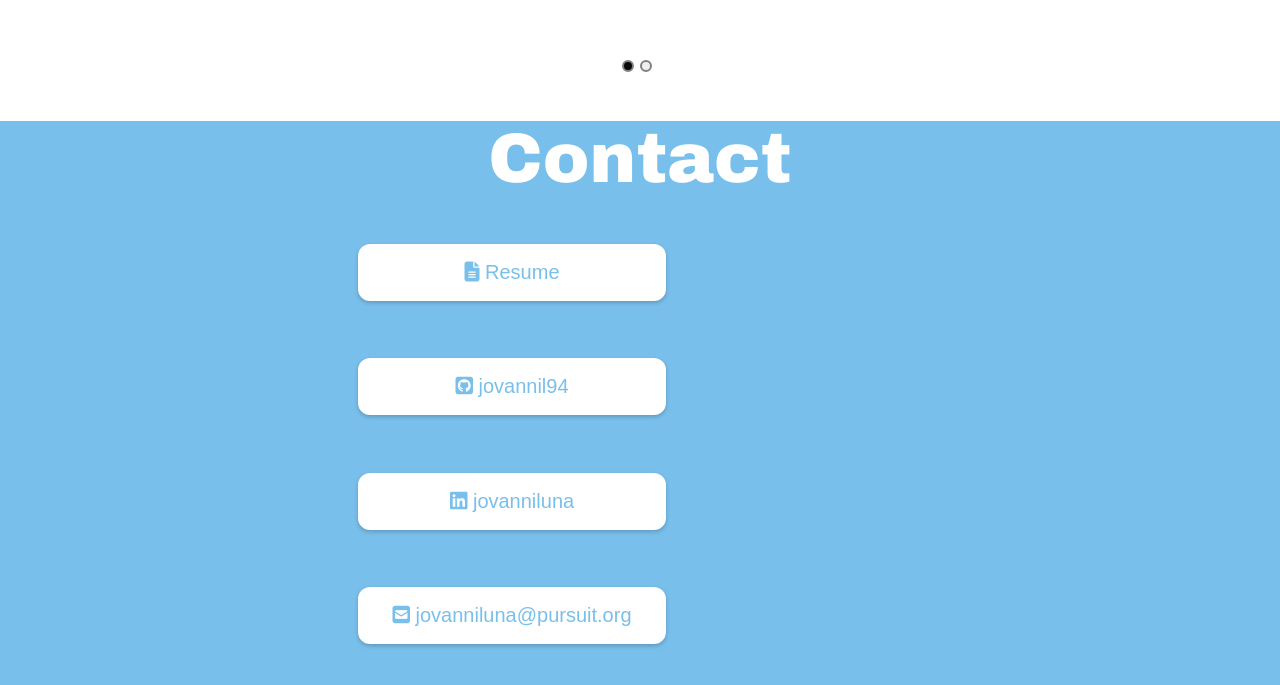
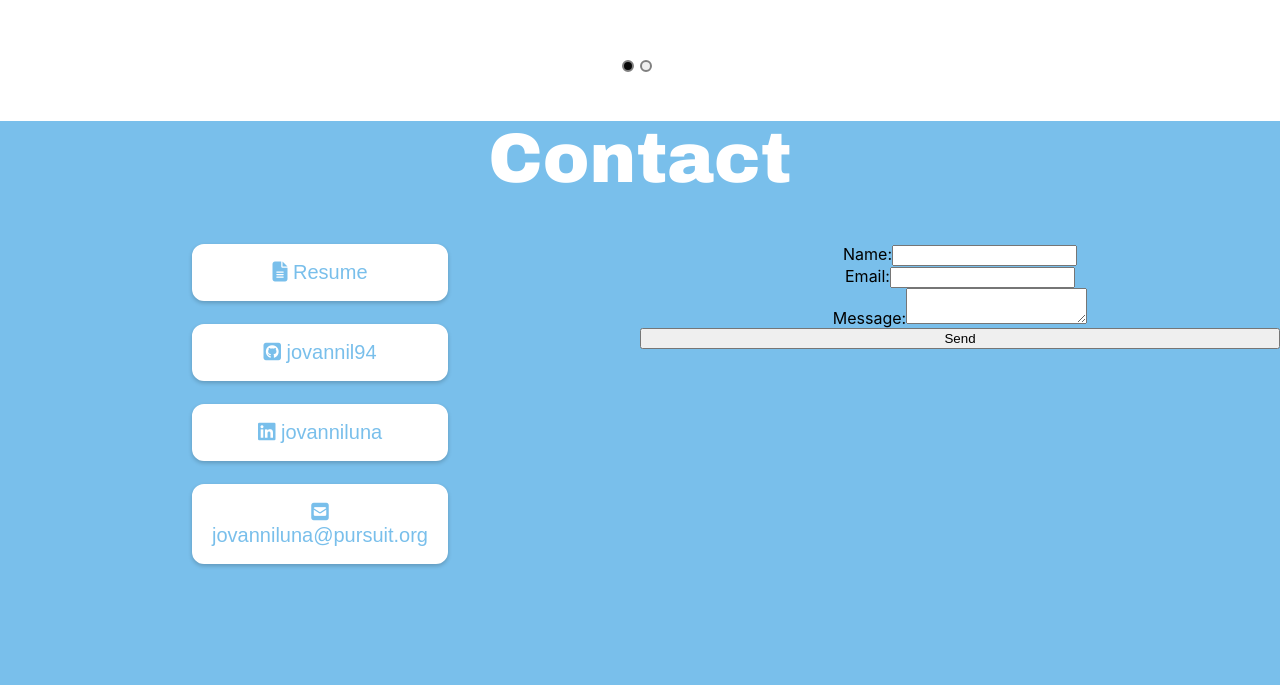
Before and after one commit to jovannil94/Porfolio, a React (Create React App) app: page / in a window 1280 px wide. Shown: the part 2941-3626 px from the top of the page. Built offline with nearby package versions, Linux system fonts and the light colour scheme.

Commit message:
updates css and working on form

```diff
--- a/src/components/Contact.js
+++ b/src/components/Contact.js
@@ -1,15 +1,23 @@
 import React from 'react';
 import "../css/Contact.css";
+import { Form } from '../helper/Form';
 
 export const Contact = ({ contactSection }) => {
     return (
-        <div className="contactContainer">
+        <div className="contactContainer" ref={contactSection}>
             <h1 className="contactTitle">Contact</h1>
-            <div className="contactButtonContainer">
-                <button className="contactButton" ref={contactSection}><i class="fas fa-file-alt"/> Resume</button>
-                <button className="contactButton" onClick={()=>window.open('https://github.com/jovannil94')}><i class="fab fa-github-square"/> jovannil94</button>
-                <button className="contactButton" onClick={()=>window.open('https://www.linkedin.com/in/jovanniluna')}><i class="fab fa-linkedin"/> jovanniluna</button>
-                <button className="contactButton" onClick={()=>window.open('https://mail.google.com/mail/u/0/?view=cm&fs=1&tf=1&source=mailto&to=jovanniluna@pursuit.org;jovannil94@gmail.com')}><i class="fas fa-envelope-square"/> jovanniluna@pursuit.org</button>
+            <div className="contactContext">
+                <div className="contactLeft">
+                    <div className="contactButtonContainer">
+                        <button className="contactResumeButton" ><span><i class="contactResume fas fa-file-alt"/></span> Resume</button>
+                        <button className="contactGitButton" onClick={()=>window.open('https://github.com/jovannil94')}><span><i class="contactGit fab fa-github-square"/> jovannil94</span></button>
+                        <button className="contactLinkButton" onClick={()=>window.open('https://www.linkedin.com/in/jovanniluna')}><span><i class="contactLink fab fa-linkedin"/></span> jovanniluna</button>
+                        <button className="contactMailButton" onClick={()=>window.open('https://mail.google.com/mail/u/0/?view=cm&fs=1&tf=1&source=mailto&to=jovanniluna@pursuit.org;jovannil94@gmail.com')}><span><i class="contactMail fas fa-envelope-square"/></span> jovanniluna@pursuit.org</button>
+                    </div>
+                </div>
+                <div className="contactRight">
+                    <Form/>
+                </div>
             </div>
         </div>
     )
--- a/src/css/About.css
+++ b/src/css/About.css
@@ -62,7 +62,7 @@
     margin: 0 auto;
     letter-spacing: .1em;
     animation:
-    typing 4.5s steps(25, end) infinite,
+    typing 4.5s steps(20, end) 3,
     blink-caret .75s step-end infinite;
 }
 
@@ -159,7 +159,7 @@
 
 @keyframes typing {
     from { width: 0 }
-    to { width: 47% }
+    to { width: 44% }
 }
 
 @keyframes blink-caret {
--- a/src/css/Contact.css
+++ b/src/css/Contact.css
@@ -12,6 +12,30 @@
     text-align: center;
 }
 
+.contactContext {
+    display: flex;
+    flex-direction: row;
+    height: fit-content;
+}
+
+.contactLeft {
+    display: flex;
+    flex-direction: column;
+    align-items: center;
+    /* justify-content: center; */
+    width: 50%;
+    height: 80vh;
+}
+
+.contactRight {
+    display: flex;
+    flex-direction: column;
+    align-items: center;
+    /* justify-content: center; */
+    width: 50%;
+    height: 80vh;
+}
+
 .contactButtonContainer {
     display: flex;
     flex-direction: column;
@@ -21,10 +45,10 @@
     align-items: center;
 }
 
-.contactButton {
+.contactResumeButton {
     background-color: white;
     color: #79bfeb;
-    width: 30%;
+    width: 50%;
     box-shadow: 0 2px 4px 0 rgba(0,0,0,0.2);
     transition: 0.3s;
     border: solid 2px white;
@@ -36,7 +60,7 @@
     border-radius: 12px;
 }
 
-.contactButton:hover {
+.contactResumeButton:hover {
     cursor: pointer;
     background-color: #79bfeb;
     color: white;
@@ -44,10 +68,119 @@
     transform: scale(1.1);
 }
 
-/* .contactButton:hover :after{
+.contactResumeButton:hover .contactResume {
+    display: none;
+}
+
+.contactResumeButton:hover :before{
+    content: "Open";
+}
+
+.contactResumeButton:focus {
+    outline: none;
+}
+
+.contactGitButton {
+    background-color: white;
+    color: #79bfeb;
+    width: 50%;
+    box-shadow: 0 2px 4px 0 rgba(0,0,0,0.2);
+    transition: 0.3s;
+    border: solid 2px white;
+    padding: 15px;
     text-align: center;
     text-decoration: none;
     display: inline-block;
     font-size: 20px;
-    content: 'Open';
-} */
+    border-radius: 12px;
+}
+
+.contactGitButton:hover {
+    cursor: pointer;
+    background-color: #79bfeb;
+    color: white;
+    transition: transform .5s ease;
+    transform: scale(1.1);
+}
+
+.contactGitButton:hover .contactGit {
+    display: none;
+}
+
+.contactGitButton:hover :before{
+    content: "View Github";
+}
+
+.contactGitButton:focus {
+    outline: none;
+}
+
+.contactLinkButton {
+    background-color: white;
+    color: #79bfeb;
+    width: 50%;
+    box-shadow: 0 2px 4px 0 rgba(0,0,0,0.2);
+    transition: 0.3s;
+    border: solid 2px white;
+    padding: 15px;
+    text-align: center;
+    text-decoration: none;
+    display: inline-block;
+    font-size: 20px;
+    border-radius: 12px;
+}
+
+.contactLinkButton:hover {
+    cursor: pointer;
+    background-color: #79bfeb;
+    color: white;
+    transition: transform .5s ease;
+    transform: scale(1.1);
+}
+
+.contactLinkButton:hover .contactLink {
+    display: none;
+}
+
+.contactLinkButton:hover :before{
+    content: "View LinkedIn";
+}
+
+.contactLinkButton:focus {
+    outline: none;
+}
+
+.contactMailButton {
+    background-color: white;
+    color: #79bfeb;
+    width: 50%;
+    box-shadow: 0 2px 4px 0 rgba(0,0,0,0.2);
+    transition: 0.3s;
+    border: solid 2px white;
+    padding: 15px;
+    text-align: center;
+    text-decoration: none;
+    display: inline-block;
+    font-size: 20px;
+    border-radius: 12px;
+}
+
+.contactMailButton:hover {
+    cursor: pointer;
+    background-color: #79bfeb;
+    color: white;
+    transition: transform .5s ease;
+    transform: scale(1.1);
+}
+
+.contactMailButton:hover .contactMail {
+    display: none;
+}
+
+.contactMailButton:hover :before{
+    content: "View LinkedIn";
+}
+
+.contactMailButton:focus {
+    outline: none;
+}
--- /dev/null
+++ b/src/css/Form.css
@@ -0,0 +1,5 @@
+.formContainer {
+    display: flex;
+    flex-direction: column;
+    width: 100%;
+}
--- /dev/null
+++ b/src/helper/Form.js
@@ -0,0 +1,22 @@
+import React from 'react';
+import "../css/Form.css";
+
+export const Form = () => {
+    return (
+        <form className="formContainer" action="https://formspree.io/f/meqpevpl" method="POST">
+            <label>
+                Name:
+                <input type="text" name="_replyto"/>
+            </label>
+            <label>
+                Email:
+                <input type="text" name="_replyto"/>
+            </label>
+            <label>
+                Message:
+                <textarea name="message"></textarea>
+            </label>
+            <button type="submit">Send</button>
+        </form>
+    )
+}
```
